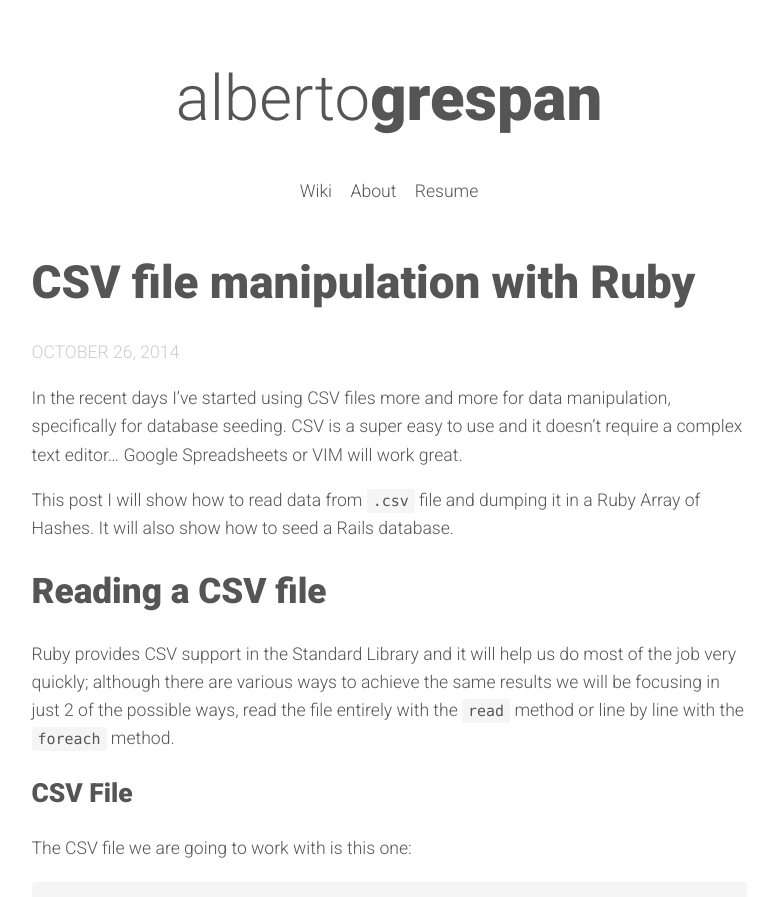
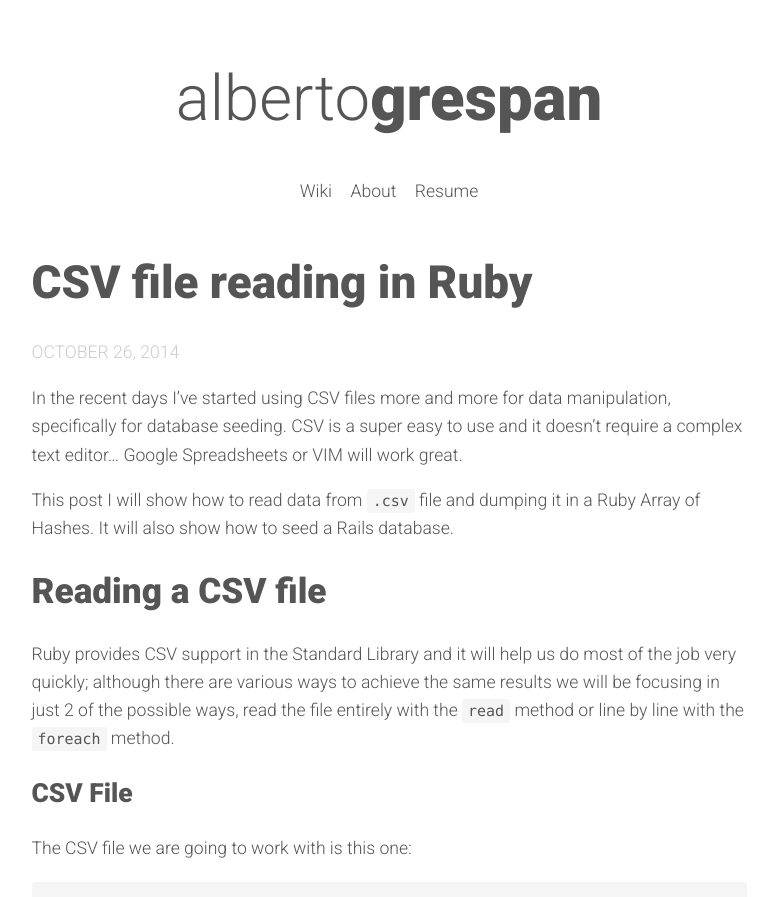
Before and after one commit to albertogg/albertogg.github.com, a Jekyll site: the page built from _posts/2014-10-26-csv-file-reading-in-ruby.md, in a window 1280 px wide and 900 px high. Shown: the top 897 px of the window, without its empty margins (251-1026 px from the left). Built offline with Jekyll 4.4.1, drawn with Linux system fonts in a browser that asks for light colours; nearby versions of some CDN libraries; Markdown is read by kramdown in place of the engine named in the settings; comment, search, counter and statistics services are not loaded.

Commit message:
Rename the csv file post

```diff
--- a/_posts/2014-10-26-csv-file-manipulation-with-ruby.md
+++ b/_posts/2014-10-26-csv-file-reading-in-ruby.md
@@ -1,7 +1,9 @@
 ---
 layout: post
-title: CSV file manipulation with Ruby
-description: CSV file manipulation with Ruby using the read and foreach methods. We will also seed a Rails database with CSV.
+title: CSV file reading in Ruby
+description: CSV file reading in Ruby using the read and foreach methods. We will also seed a Rails database with CSV.
+redirect_from:
+  - /blog/csv-file-manipulation-with-ruby/
 category: blog
 tag: blog
 ---
```
